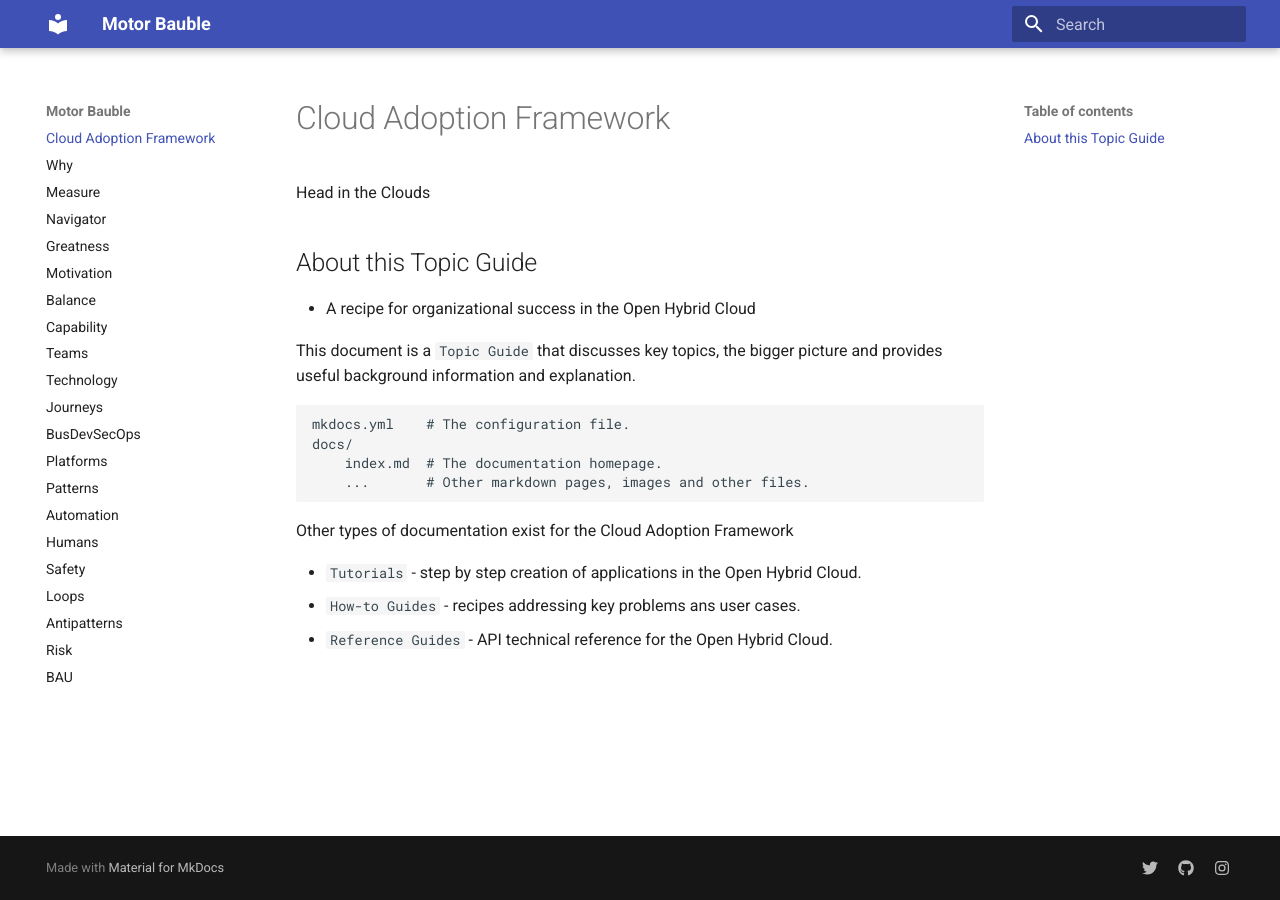
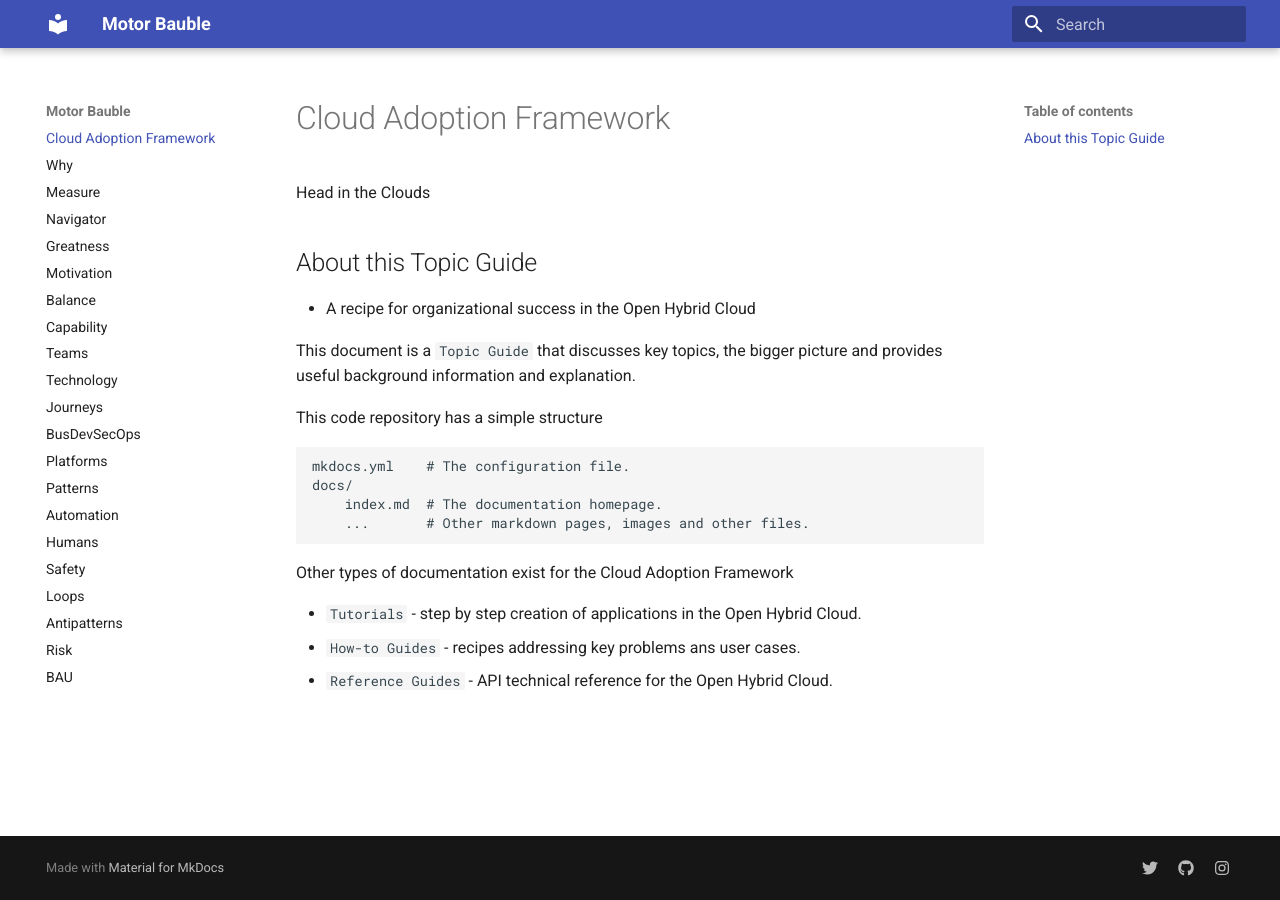
Before and after one commit to eformat/motor-bauble, an MkDocs documentation site: the page built from docs/index.md, in a window 1280 px wide. Built offline with MkDocs 1.6.1 and Material for MkDocs 9.7.7, drawn with Linux system fonts in a browser that asks for light colours.

Commit message:
🦩 initial commit 🦩

```diff
--- a/docs/index.md
+++ b/docs/index.md
@@ -7,6 +7,8 @@ Head in the Clouds
 * A recipe for organizational success in the Open Hybrid Cloud
 
 This document is a `Topic Guide` that discusses key topics, the bigger picture and provides useful background information and explanation.
+
+This code repository has a simple structure
 
     mkdocs.yml    # The configuration file.
     docs/
```
